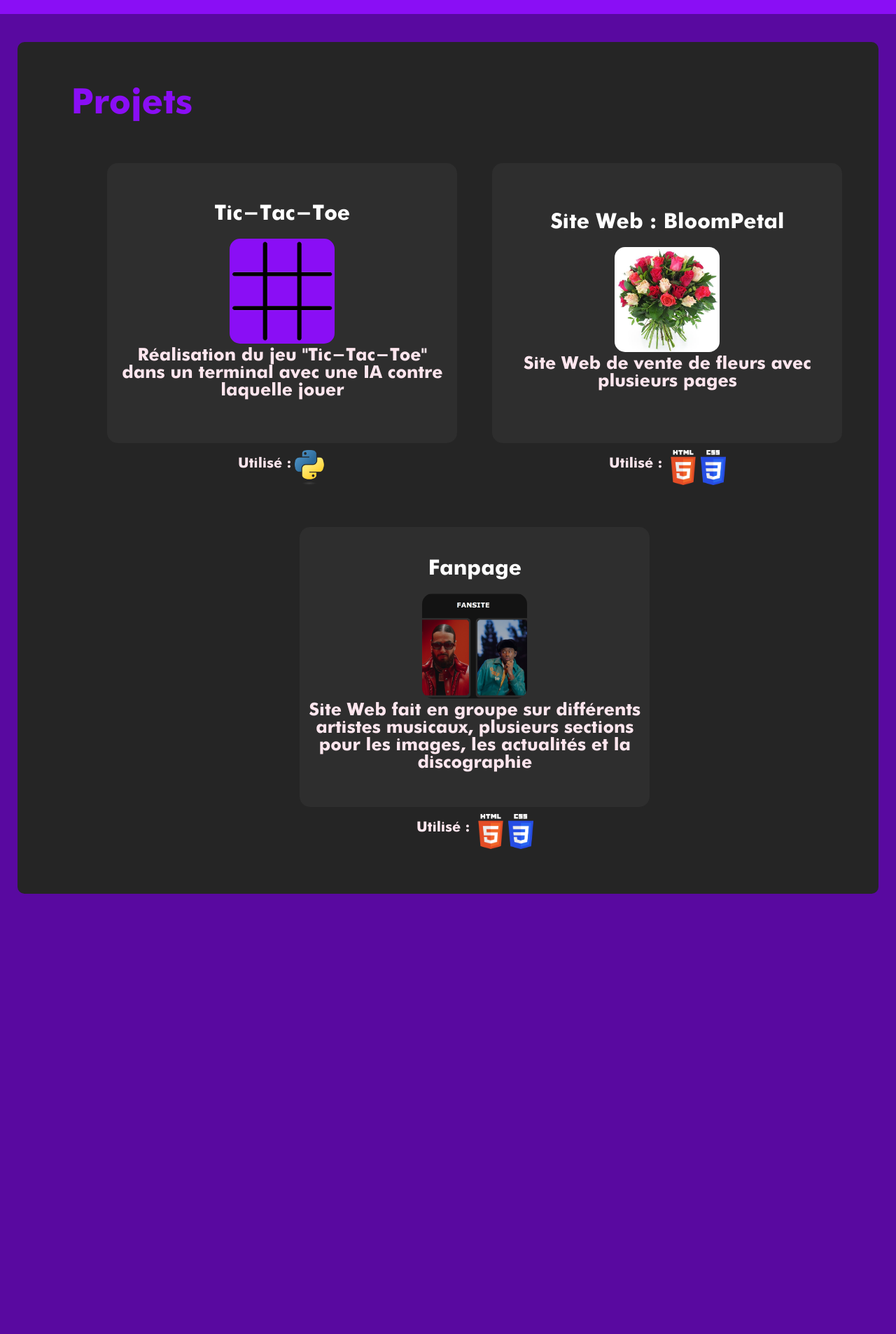
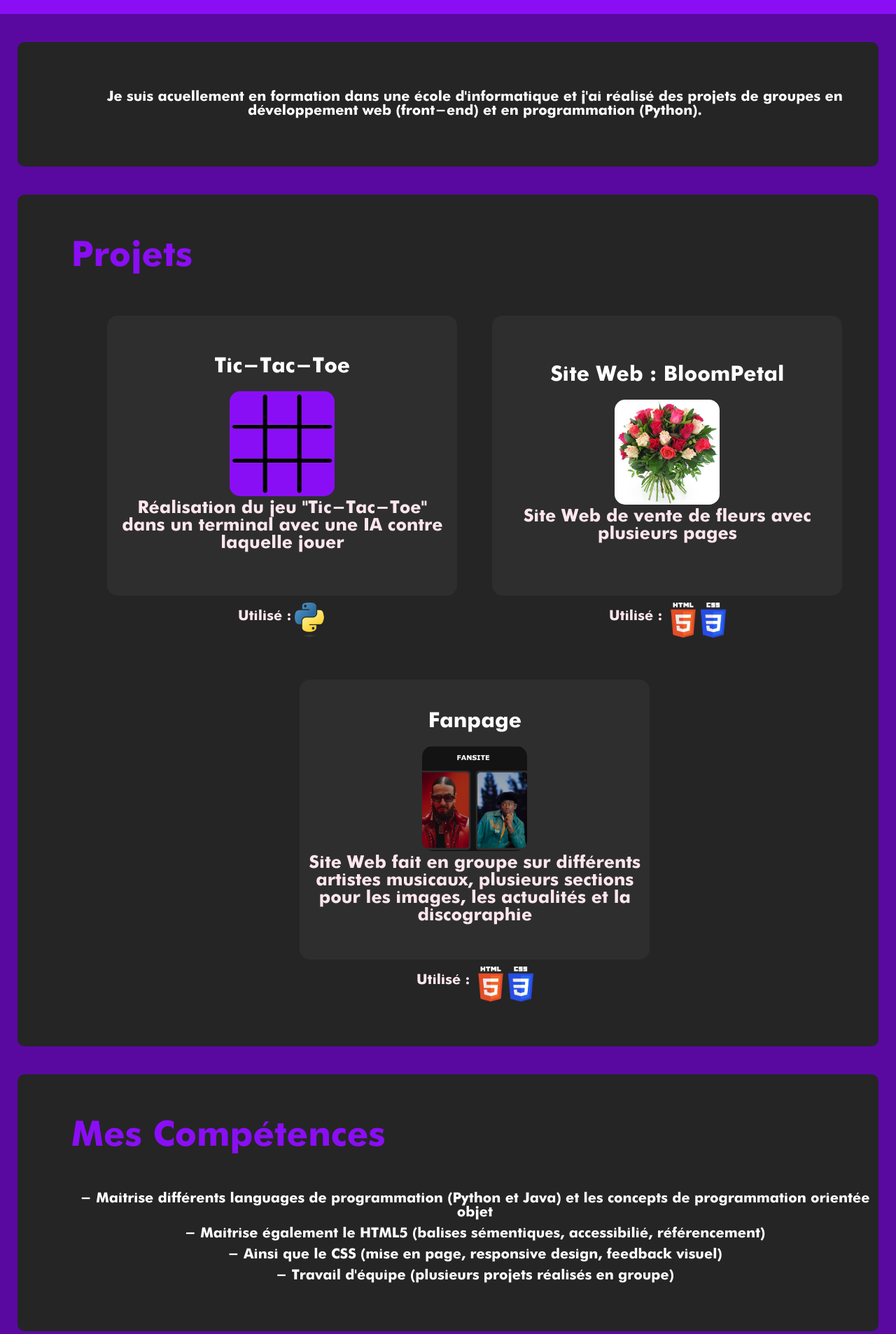
Before and after one commit to anthony-rahajarison/Portfolio, a plain HTML site: page index.html in a window 1280 px wide. Shown: the part 380-2286 px from the top of the page at 70% size. Before the commit the page ends 1697 px from the top, so only its background shows below. Drawn offline with Linux system fonts and the light colour scheme.

Commit message:
Ajout des compétences

```diff
--- a/index.html
+++ b/index.html
@@ -15,6 +15,17 @@
 
     </header>
     <main>
+        <!-- Description -->
+         <div class="grande-boite" id="description">
+            <p>
+                Je suis acuellement en formation dans une école d'informatique et j'ai
+                réalisé des projets de groupes en développement web (front-end) et en
+                programmation (Python).
+            </p>
+         </div>
+
+
+        <!-- Projets -->
         <div class="grande-boite">
             <h2>Projets</h2>
             <section id="section-projets">
@@ -58,6 +69,17 @@
                 </div>
             </section>
         </div>
+        <div class="grande-boite">
+            <section id="section-competences">
+                <h2>Mes Compétences</h2>
+                <p>- Maitrise différents languages de programmation (Python et Java) et les concepts de programmation orientée objet</p>
+                <p>- Maitrise également le HTML5 (balises sémentiques, accessibilié, référencement)</p>
+                <p>- Ainsi que le CSS (mise en page, responsive design, feedback visuel)</p>
+                <p>- Travail d'équipe (plusieurs projets réalisés en groupe)</p>
+            </section>
+        </div>
+
+
     </main>
 </body>
 </html>
--- a/style.css
+++ b/style.css
@@ -59,6 +59,16 @@ header {
     }
 }
 
+#description{
+    p{
+        text-align: center;
+        color: #ffffff;
+        font-family: futura-bold;
+        font-size: 20px;
+        padding: 5px 10px;
+    }
+}
+
 .grande-boite {
     margin: 40px 25px;
     padding-top: 5%;
@@ -85,7 +95,7 @@ header {
             width: 500px;
             display: flex;
             flex-direction: column;
-            transition: transform 0.3s ease;
+            transition: transform 0.2s ease;
 
             .projet-carte{
 
@@ -150,3 +160,13 @@ header {
         }
     }
 }
+
+#section-competences{
+    p{
+        text-align: center;
+        color: #ffffff;
+        font-family: futura-bold;
+        font-size: 20px;
+        padding: 5px 10px;
+    }
+}
```
